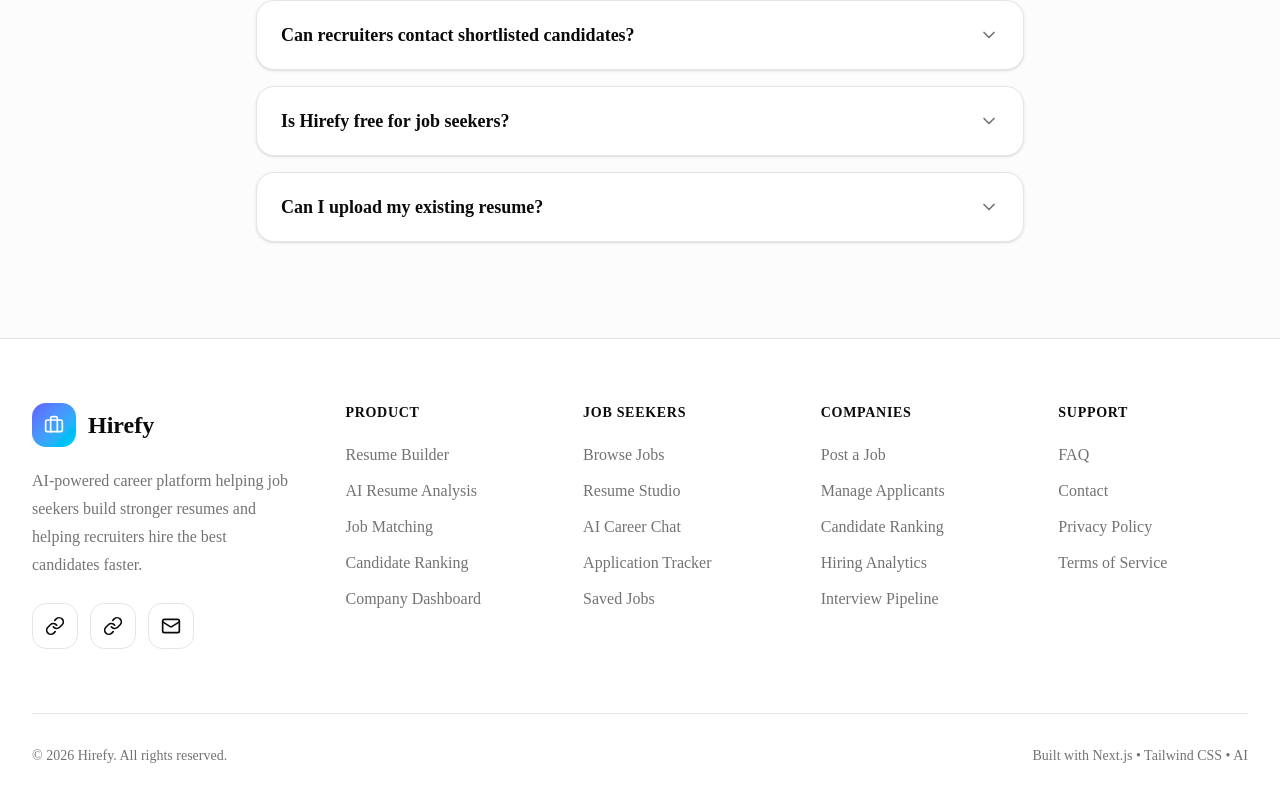
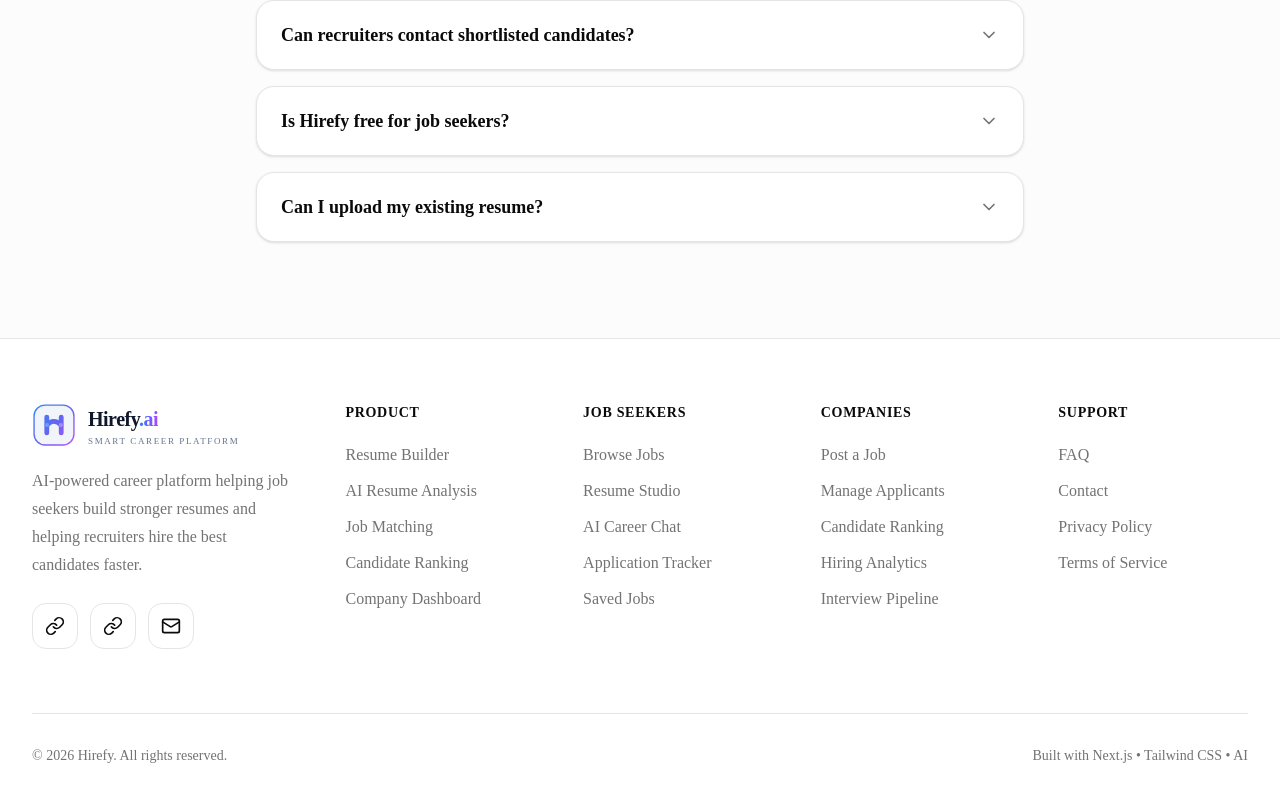
Before and after one commit to Bhoomijarwani27/hirefy-ai-career-platform, a Next.js app: page / in a window 1280 px wide. Shown: the part 7833-8635 px from the top of the page. Built offline with nearby package versions, Linux system fonts and the light colour scheme.

Commit message:
feat: replace logo implementation with HirefyLogo component in Footer

```diff
--- a/src/components/landing/footer.tsx
+++ b/src/components/landing/footer.tsx
@@ -5,6 +5,7 @@ import {
   Mail,
   Briefcase,
 } from "lucide-react";
+import { HirefyLogo } from "../logos/hirefylogo";
 
 const product = [
   "Resume Builder",
@@ -48,13 +49,7 @@ export function Footer() {
 
           <div>
             <div className="flex items-center gap-3">
-              <div className="flex h-11 w-11 items-center justify-center rounded-xl bg-linear-to-br from-indigo-500 to-cyan-400 text-white">
-                <Briefcase className="h-5 w-5" />
-              </div>
-
-              <span className="text-2xl font-bold text-foreground">
-                Hirefy
-              </span>
+              <HirefyLogo/>
             </div>
 
             <p className="mt-5 max-w-sm text-muted-foreground leading-7">
```
